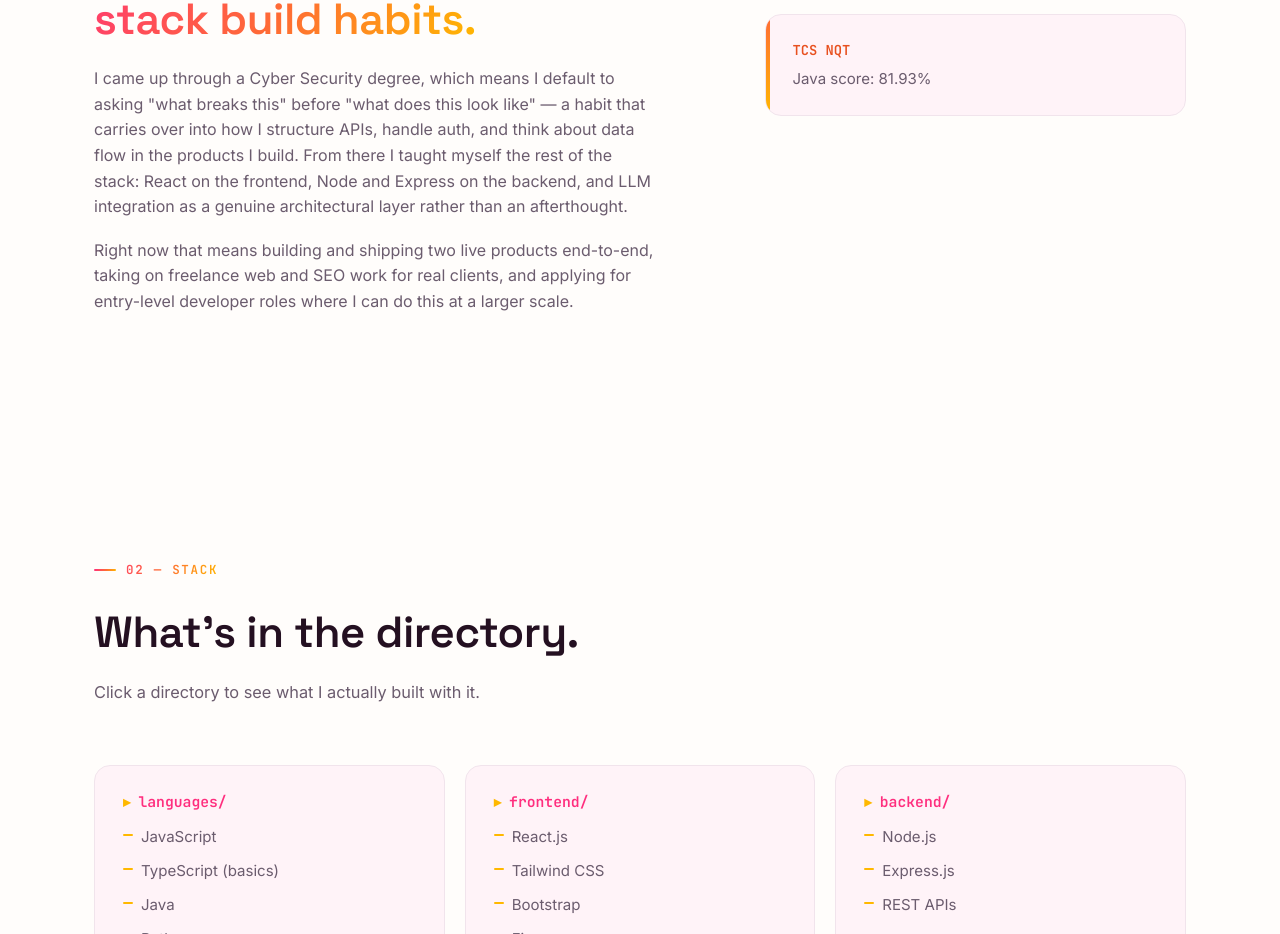
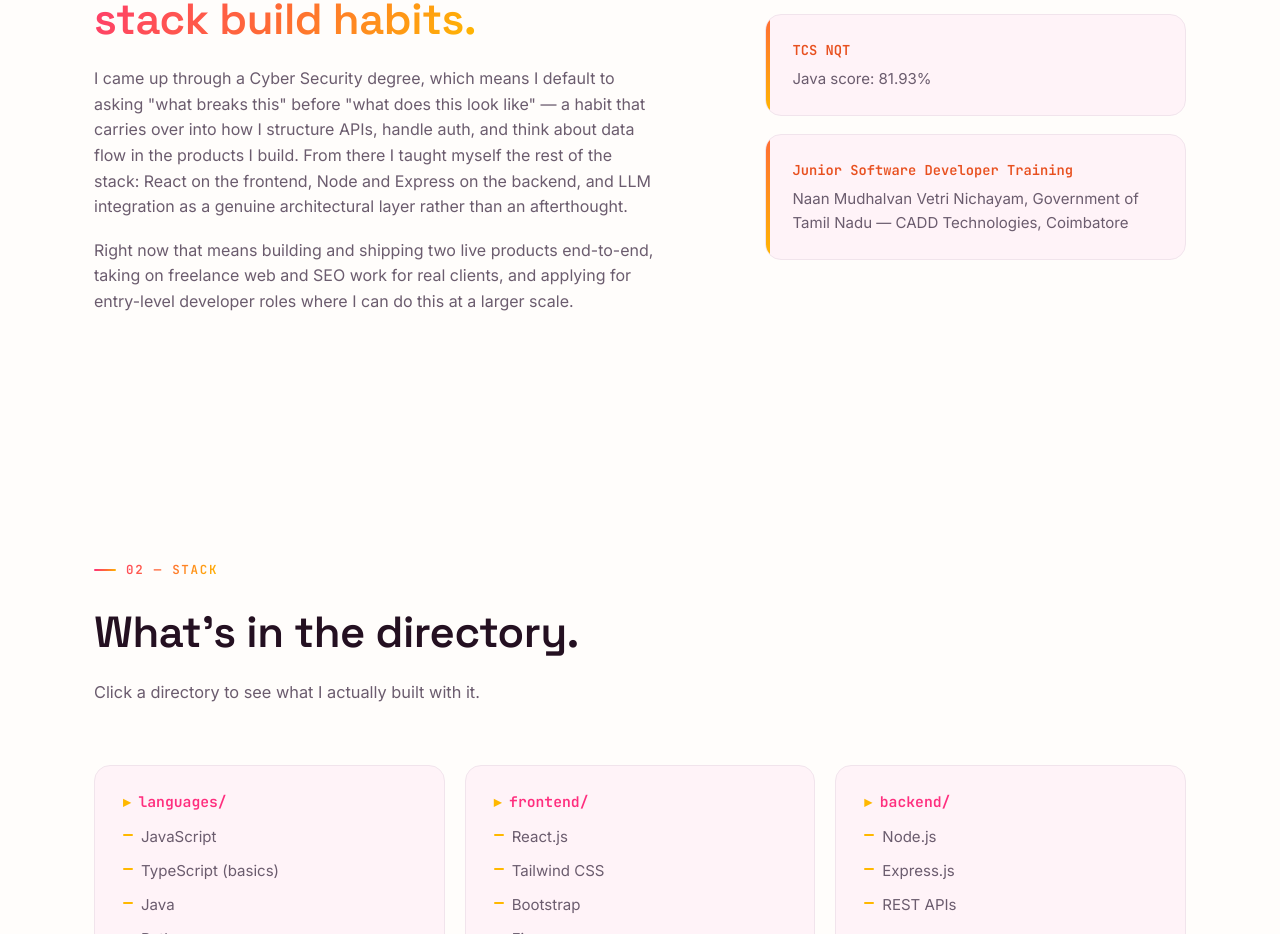
Before and after one commit to RAJASEKAR-01/AI-Integrated-Portfolio, a React (Vite) app: page / in a window 1280 px wide. Shown: the part 1040-1974 px from the top of the page. Built offline with nearby package versions, Linux system fonts and the light colour scheme; no server answers.

Commit message:
update Jsd

```diff
--- a/src/data/content.js
+++ b/src/data/content.js
@@ -165,6 +165,7 @@ export const timeline = [
 export const credentials = [
   { label: 'B.Sc Computer Science (Cyber Security)', detail: 'Dr. SNS Rajalakshmi College of Arts and Science — CGPA 8.1' },
   { label: 'TCS NQT', detail: 'Java score: 81.93%' },
+  { label: 'Junior Software Developer Training', detail: 'Naan Mudhalvan Vetri Nichayam, Government of Tamil Nadu — CADD Technologies, Coimbatore' },
 ]
 export const clientWork = [
   {
```
Also changed, not shown: src/components/ResumeButton.jsx (line endings or trailing spaces).
